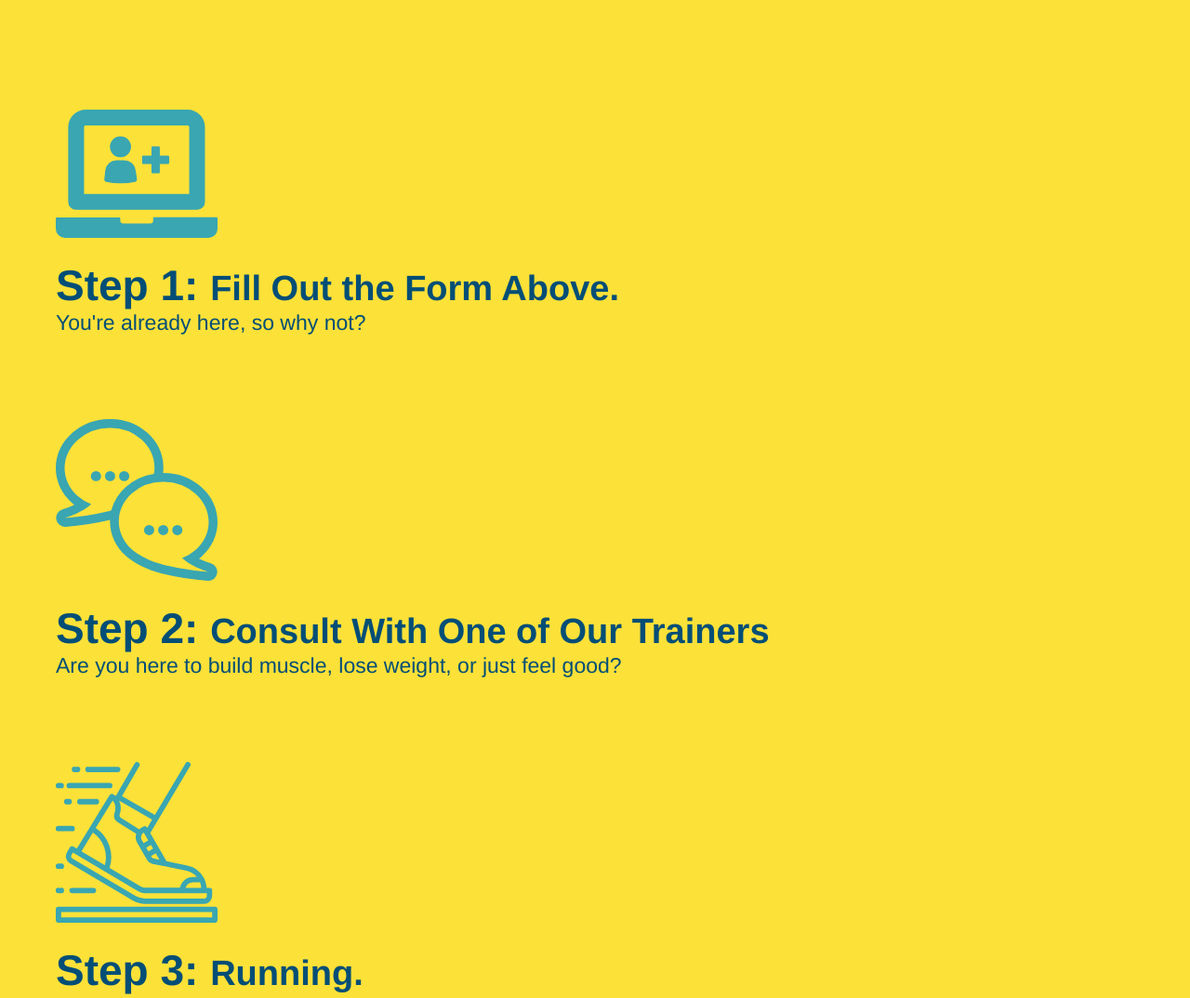
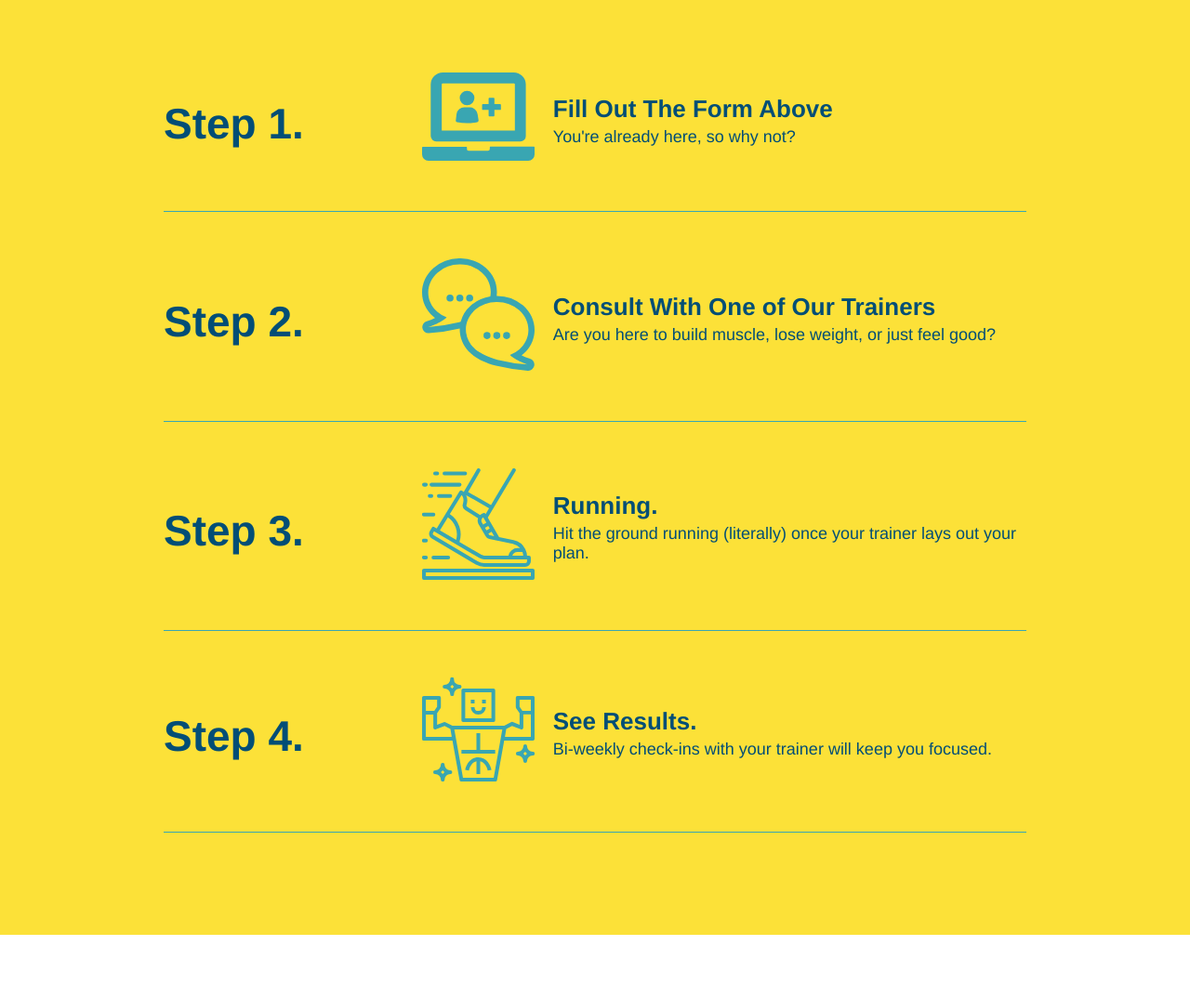
Before and after one commit to demkoa01/run-buddy, a plain HTML site: page index.html in a window 1280 px wide. Shown: the part 1420-2494 px from the top of the page at 93% size. Drawn offline with Linux system fonts and the light colour scheme.

Commit message:
add flexbox to steps

```diff
--- a/assets/css/style.css
+++ b/assets/css/style.css
@@ -171,28 +171,52 @@ footer a {
     background: #fce138;
 }
 
-.steps div {
-    margin-bottom: 80px;
+.step {
+    margin: 50px auto;
+    padding-bottom: 50px;
+    width: 80%;
+    border-bottom: 1px solid #39a6b2;
+    display: flex;
+    flex-wrap: wrap;
+    align-items: center;
+    justify-content: space-between;
 }
-
-.steps img {
-    width: 15%;
-    margin: 10px 0;
-}
-
-.steps h3 {
+.step h3 {
     color: #024e76;
     font-size: 46px;
     margin-top: 10px;
+    flex: 1 30%;
 }
 
-.steps p {
-    color: #024e76;
-    font-size: 23px;
+.step-info {
+    flex: 2 70%;
+    display: flex;
+    flex-wrap: wrap;
+    align-items: center;
 }
 
-.steps span {
-    font-size: 38px;
+.step-img {
+    flex: 1 12%;
+    margin-right: 20px;
+}
+
+.step-img img {
+    max-width: 100%;
+}
+
+.step-text {
+    flex: 12;;
+}
+
+.step-text p {
+    color: #024e76;
+    font-size: 18px;
+}
+
+.step-text h4 {
+    font-size: 26px;
+    line-height: 1.5;
+    color: #024e76;
 }
 
 /* Meet the trainers section */
--- a/index.html
+++ b/index.html
@@ -100,32 +100,56 @@
             <div class="flex-row">
                 <h2 class="section-title primary-border">What You Do</h2>
             </div>
-           <div>
-                <!-- insert logo image-->
+           <div class="step">
+               <h3>Step 1.</h3>
+                <div class="step-info">
+                    <div class="step-img">
                         <img src="./assets/images/step-1.svg" alt="this is a decorative image"/>
-                <h3>Step 1: <span>Fill Out the Form Above.</span></h3>
+                    </div>
+                    <div class="step-text">
+                        <h4> Fill Out The Form Above</h4>
                         <p>You're already here, so why not?</p>
                     </div>
+                </div>
+            </div>
 
-           <div>
-                <!-- insert logo image-->
+           <div class="step">
+               <h3>Step 2.</h3>
+               <div class="step-info">
+                   <div class="step-img">
                         <img src="./assets/images/step-2.svg" alt="this is a decorative image"/>
-                <h3>Step 2: <span>Consult With One of Our Trainers</span></h3>
+                   </div>
+                   <div class="step-text">
+                       <h4>Consult With One of Our Trainers</h4>
                        <p>Are you here to build muscle, lose weight, or just feel good?</p>
                    </div>
+               </div>
+           </div>
 
-            <div>
-                <!-- insert logo image-->
+            <div class="step">
+                <h3>Step 3.</h3>
+                <div class="step-info">
+                    <div class="step-img">
                         <img src="./assets/images/step-3.svg" alt="this is a decorative image"/>
-                <h3>Step 3: <span>Running.</span></h3>
+                    </div>
+                    <div class="step-text">
+                        <h4>Running.</h4>
                         <p>Hit the ground running (literally) once your trainer lays out your plan.</p>
                     </div>
+                </div>
+            </div>
 
-           <div>
-                <!-- insert logo image-->
+            <div class="step">
+                <h3>Step 4.</h3>
+                <div class="step-info">
+                    <div class="step-img">
                        <img src="./assets/images/step-4.svg" alt="this is a decorative image"/>
-                <h3>Step 4: <span>See Results.</span></h3>
+                    </div>
+                    <div class="step-text">
+                        <h4>See Results.</h4>
                         <p>Bi-weekly check-ins with your trainer will keep you focused.</p>
+                    </div>
+                </div>
             </div>
        </section>
 
```
Lines whose indentation alone changed are shown as unchanged.
